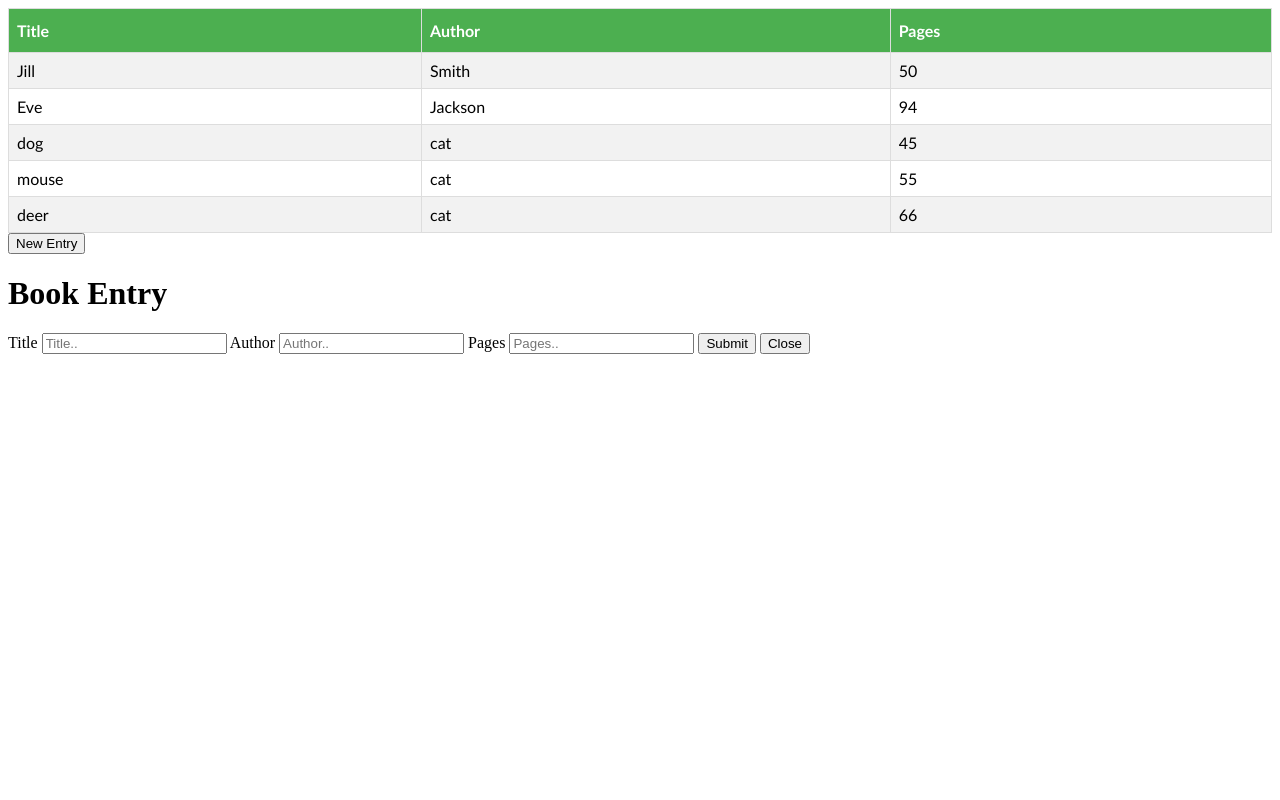
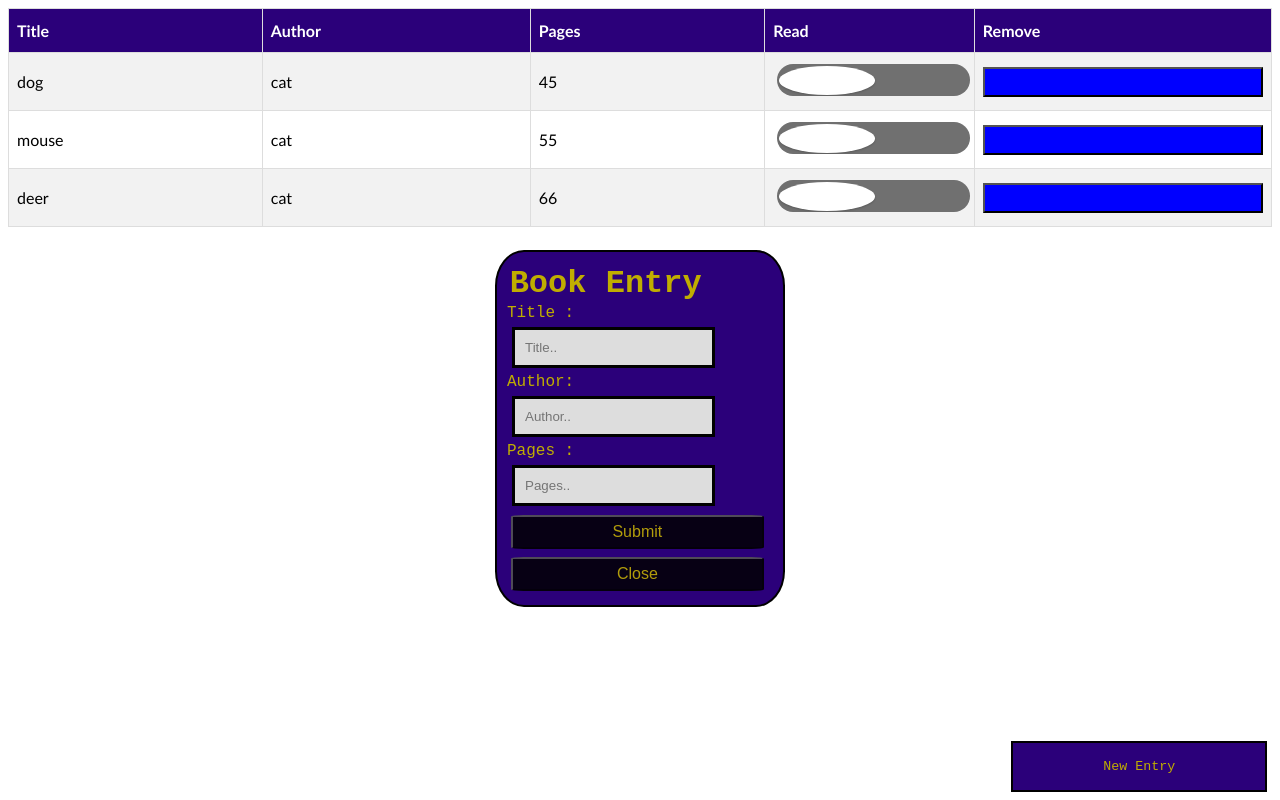
Before and after one commit to MerlinAmbrose/Library, a plain HTML site: page index.html in a window 1280 px wide. Both pictures are taken after a click on the button "New Entry". Drawn offline with Linux system fonts and the light colour scheme.

Commit message:
library part 2

```diff
--- a/index.html
+++ b/index.html
@@ -18,34 +18,26 @@
           <th>Title</th>
           <th>Author</th>
           <th>Pages</th>
-        </tr>
-        <tr>
-          <td>Jill</td>
-          <td>Smith</td>
-          <td>50</td>
-        </tr>
-        <tr>
-          <td>Eve</td>
-          <td>Jackson</td>
-          <td>94</td>
+          <th>Read</th>
+          <th>Remove</th>
         </tr>
       </table>
       <button class = 'open' onclick='openForm()'> New Entry </button>
       <div class = 'popup' id = 'myForm'>
         <form class = 'form-container'>
-        <h1> Book Entry </h1>
+          <h1 class = 'header'> Book Entry </h1>
 
-              <label for='title'> Title </label>
+                <label for='title'> Title :</label>
                 <input id = title type='text' name ='title' placeholder = 'Title..'>
 
-              <label for='title'> Author </label>
+                <label for='title'>Author:</label>
                 <input id = author type='text' name ='author' placeholder = 'Author..'>
 
-              <label for='title'> Pages </label>
+                <label for='title'> Pages : </label>
                 <input id = pages type='text' name ='pages' placeholder = 'Pages..'>
 
-              <button  onclick="addToLibrary()">Submit</button>
-              <button type="button" class="btn cancel" onclick="closeForm()">Close</button>
+                <button type="submit" class="btn" onclick="addToLibrary()">Submit</button>
+                <button type="submit" class="btn cancel" onclick="closeForm()">Close</button>
         </form>
           </div>
 
--- a/library.js
+++ b/library.js
@@ -38,11 +38,19 @@ function addToTable(){
     subcell1.innerHTML = myLibrary[i].author
     let subcell2 = document.createElement('td')
     subcell2.innerHTML = myLibrary[i].pages
+    let subcell3= document.createElement('td')
+    let subsubcell3 = document.createElement('input')
+    subsubcell3.setAttribute('type', 'checkbox')
     container.appendChild(cell)
     cell.appendChild(subcell).className = 'holder'
     cell.appendChild(subcell1).className = 'holder'
-    cell.appendChild(subcell2). className = 'holder'
-
+    cell.appendChild(subcell2).className = 'holder'
+    cell.appendChild(subcell3).className = 'holder'
+    subcell3.appendChild(subsubcell3).className = 'toggle'
+    subcell4 = document.createElement('td')
+    cell.appendChild(subcell4).className = 'holder'
+    let subsubcell4 = document.createElement('button')
+    subcell4.appendChild(subsubcell4).className = 'rmv';
   }
 }
 addToTable()
@@ -58,3 +66,24 @@ function openForm() {
   function closeForm() {
     document.getElementById("myForm").style.display = "none";
   }
+
+let rmvbutton = document.getElementsByClassName('rmv')
+console.log(rmvbutton)
+/* for (let i = 0; i < rmvbutton.length; i++){
+    console.log(rmvbutton[i])
+    rmvbutton[i].addEventListener('click', function(){
+      let parent = rmvbutton[i].parentNode;
+      let parentparent = parent.parentNode;
+      parentparent.parentNode.removeChild(parentparent)
+    })
+  }
+   */
+
+for (let i = 0; i < rmvbutton.length; i++){
+    const button = rmvbutton[i];
+    rmvbutton[i].addEventListener('click', function(){
+      let parent = button.parentNode;
+      let parentparent = parent.parentNode;
+      parentparent.parentNode.removeChild(parentparent)
+    })
+  }
--- a/styles.css
+++ b/styles.css
@@ -20,14 +20,9 @@
     padding-top: 12px;
     padding-bottom: 12px;
     text-align: left;
-    background-color: #4CAF50;
+    background-color:rgb(43, 0, 122);
     color: white;
   }
-#bottomtext {
-    position: absolute;
-    bottom: 1%;
-    right: 30%;
-}
 #title {
 
 }
@@ -41,14 +36,108 @@
 
 }
 .open {
-
+  position: fixed;
+  bottom: 1%;
+  right: 1%;
+  background-color: rgb(43, 0, 122);
+  color: rgb(192, 173, 0);
+  font-family: 'Courier New', Courier, monospace;
+  width: 20%;
+  border: 2px solid black;
+  padding: 16px 30px;
 }
 .popup {
-
+  display: none;
 }
 #myForm {
-
+  position: absolute;
+  top: 50%;
+  left: 50%;
+  width: 310px;
+  height: 40%;
+  transform: translate(-50%, -50%);
 }
 .form-container {
+  max-width: 270px;
+  border-radius: 10%;
+  padding: 10px;
+  margin: 10px;
+  background-color: rgb(43, 0, 122);
+  font-family: 'Courier New', Courier, monospace;
+  color: rgb(192, 173, 0);
+  border: 2px solid black;
+}
+.header {
+  margin: 1%
+}
+.form-container input[type=text]{
+  max-width: 100%;
+  max-height: 100%;
+  padding: 10px;
+  margin: 5px;
+  background-color: #ddd;
+  border: solid black;
+}
+.form-container .btn{
+  background-color: rgb(4, 0, 10);
+  color: rgb(192, 173, 0);
+  font-size: 100%;
+  width: 95%;
+  border-radius: 5%;
+  padding: 6px;
+  margin: 4px;
+  opacity: 0.9;
+}
+.toggle {
+  -webkit-appearance: none;
+  -moz-appearance: none;
+  appearance: none;
+  width: 100%;
+  height: 32px;
+  display: inline-block;
+  position: relative;
+  border-radius: 50px;
+  overflow: hidden;
+  outline: none;
+  border: none;
+  cursor: pointer;
+  background-color: #707070;
+  transition: background-color ease 0.3s;
+}
 
+.toggle:before {
+  content: "";
+  display: block;
+  position: absolute;
+  z-index: 2;
+  width: 50%;
+  height: 29px;
+  background: #fff;
+  left: 2px;
+  top: 2px;
+  border-radius: 50%;
+  font: 10px/28px Helvetica;
+  text-transform: uppercase;
+  font-weight: bold;
+  text-indent: -22px;
+  word-spacing: 37px;
+  color: #fff;
+  text-shadow: -1px -1px rgba(0,0,0,0.15);
+  white-space: nowrap;
+  box-shadow: 0 1px 2px rgba(0,0,0,0.2);
+  transition: all cubic-bezier(0.3, 1.5, 0.7, 1) 0.3s;
 }
+
+.toggle:checked {
+  background-color: #4CD964;
+}
+
+.toggle:checked:before {
+  left: 50%;
+}
+.rmv {
+ color: blue;
+ background-color:blue;
+ width: 100%;
+ height: 30px;
+}
```
Lines whose indentation alone changed are shown as unchanged.
